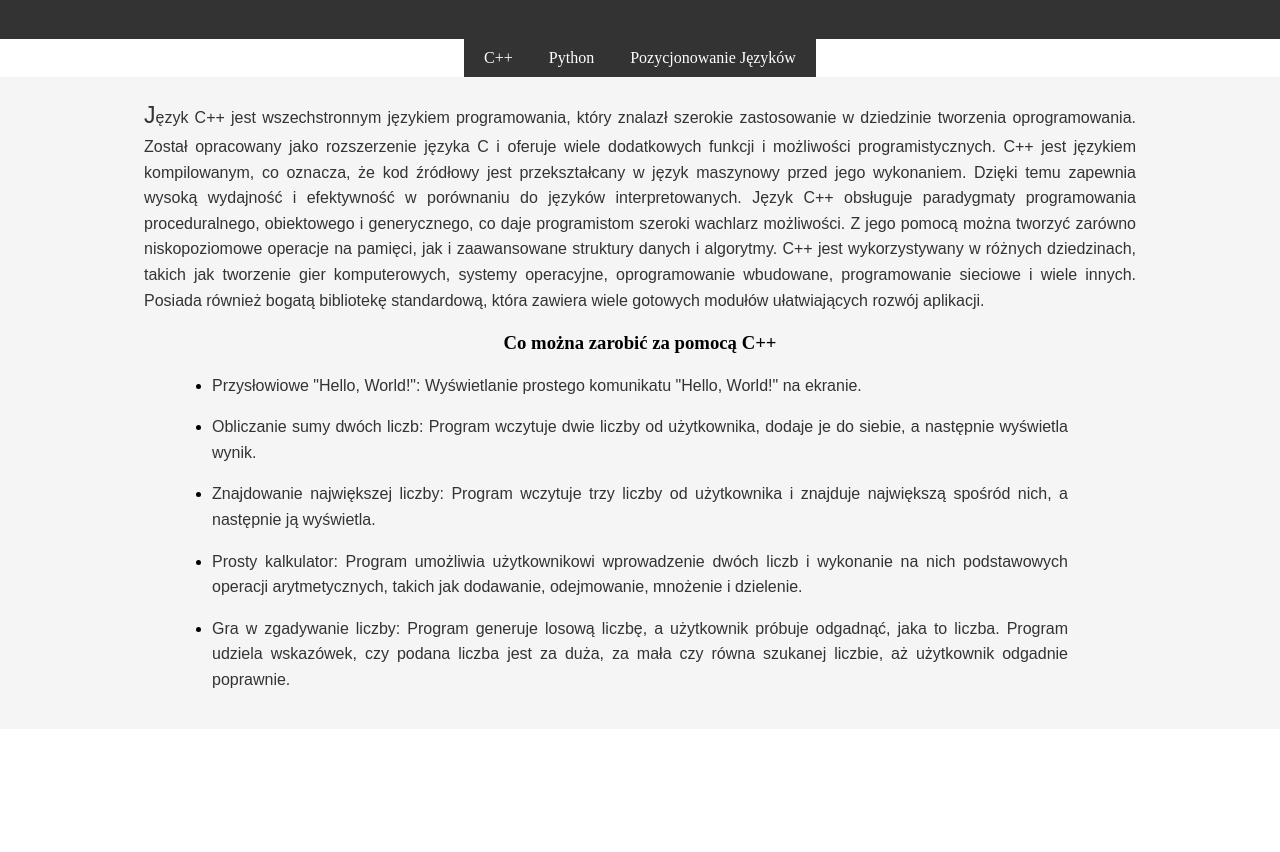
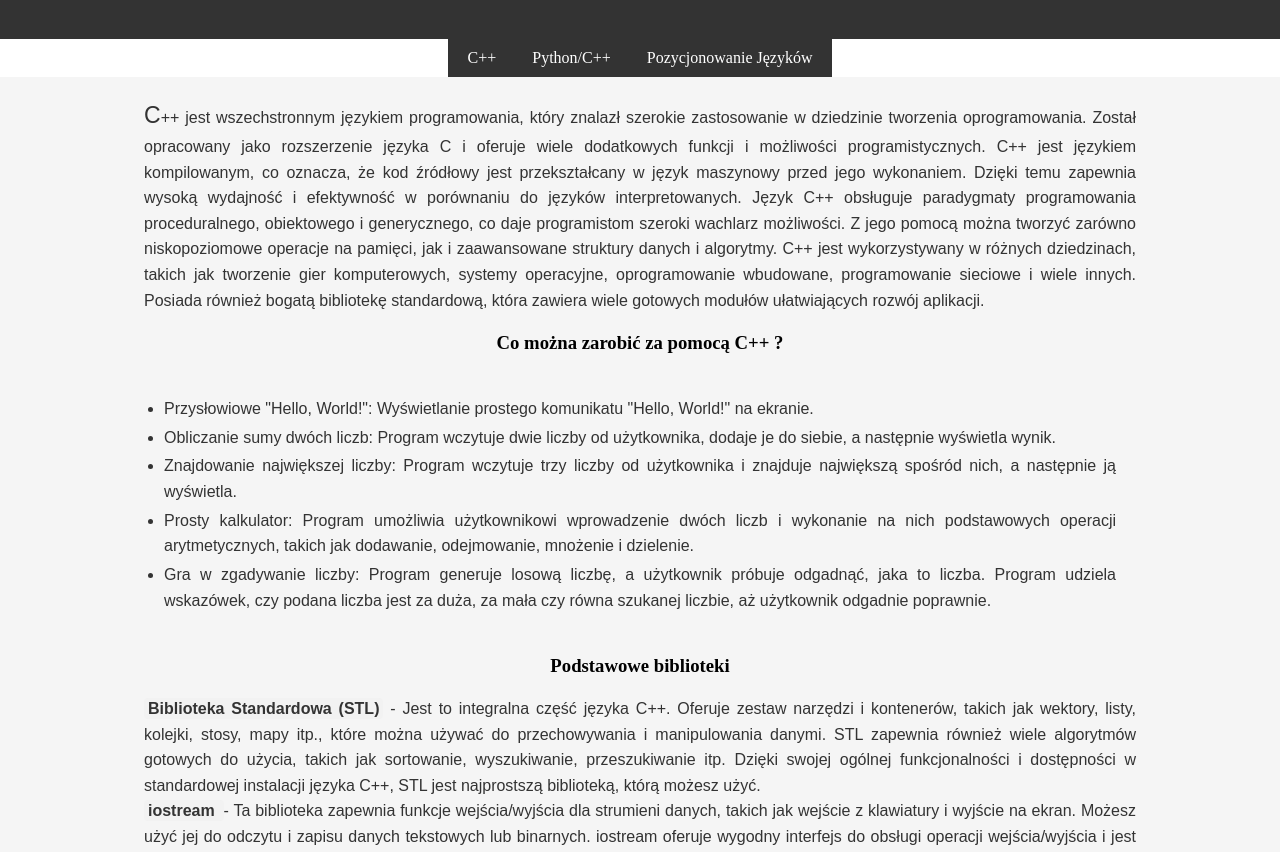
Before and after one commit to Fistaszeq/Cpp, a plain HTML site: page index.html in a window 1280 px wide. Shown: the part 100-952 px from the top of the page. Before the commit the page ends 829 px from the top, so only its background shows below. Drawn offline with Linux system fonts and the light colour scheme.

Commit message:
Update index.html

```diff
--- a/index.html
+++ b/index.html
@@ -57,8 +57,14 @@
     }
 
     li .text {
-        margin: 1em 0;
+        margin: 0.2em 0;
     }
+    .wyrozniony {
+  background-color: #f2f2f2;
+  padding: 2px 4px;
+  border-radius: 4px;
+  font-weight: 700;
+}
     </style>
 </head>
 <body>
@@ -66,15 +72,15 @@
         <h1>C++</h1>
       </div>
       <a href="index.html" class="button">C++</a>
-      <a class="button" href="python.html">Python</a>
-      <a class="button" href="">Pozycjonowanie Języków</a>
+      <a class="button" href="python.html">Python/C++</a>
+      <a class="button" href="poz.html">Pozycjonowanie Języków</a>
 
 
 
 
       <div style="background-color: #f5f5f5; padding: 20px;">
         <p class="text , aaa">
-          Język C++ jest wszechstronnym językiem programowania, który znalazł szerokie zastosowanie w dziedzinie tworzenia oprogramowania.
+        C++ jest wszechstronnym językiem programowania, który znalazł szerokie zastosowanie w dziedzinie tworzenia oprogramowania.
           Został opracowany jako rozszerzenie języka C i oferuje wiele dodatkowych funkcji i możliwości programistycznych.
           C++ jest językiem kompilowanym, co oznacza, że kod źródłowy jest przekształcany w język maszynowy przed jego wykonaniem.
           Dzięki temu zapewnia wysoką wydajność i efektywność w porównaniu do języków interpretowanych.
@@ -84,9 +90,9 @@
           Posiada również bogatą bibliotekę standardową, która zawiera wiele gotowych modułów ułatwiających rozwój aplikacji.
         </p>
 
-            <h3>Co można zarobić za pomocą C++</h3>
+            <h3>Co można zarobić za pomocą C++ ?</h3>
 
-            <ul style="padding: 20px; padding:0 12em;">
+            <ul style="padding: 20px;" class="text">
         <li>
             <p class="text">
                  Przysłowiowe "Hello, World!": Wyświetlanie prostego komunikatu "Hello, World!" na ekranie.
@@ -119,8 +125,21 @@
 
     </ul>
 
+
+    <p class="text">
+        <h3>Podstawowe biblioteki</h3>
+<p class="text">
+    <p class="text">
+        <spam class="wyrozniony"> Biblioteka Standardowa (STL)</spam> - Jest to integralna część języka C++. Oferuje zestaw narzędzi i kontenerów, takich jak wektory, listy, kolejki, stosy, mapy itp., które można używać do przechowywania i manipulowania danymi. STL zapewnia również wiele algorytmów gotowych do użycia, takich jak sortowanie, wyszukiwanie, przeszukiwanie itp. Dzięki swojej ogólnej funkcjonalności i dostępności w standardowej instalacji języka C++, STL jest najprostszą biblioteką, którą możesz użyć.
+    </p>
     <p class="text">
 
+        <spam class="wyrozniony"> iostream </spam>- Ta biblioteka zapewnia funkcje wejścia/wyjścia dla strumieni danych, takich jak wejście z klawiatury i wyjście na ekran. Możesz użyć jej do odczytu i zapisu danych tekstowych lub binarnych. iostream oferuje wygodny interfejs do obsługi operacji wejścia/wyjścia i jest szeroko stosowany w programowaniu C++.
+    </p>
+    <p class="text">
+        <spam class="wyrozniony"> cstdlib</spam> - Ta biblioteka zawiera funkcje do obsługi różnych operacji związanych z konwersją typów, zarządzaniem pamięcią i innymi operacjami systemowymi. Oferuje funkcje takie jak malloc i free do dynamicznego zarządzania pamięcią, funkcje matematyczne, takie jak rand i pow, oraz funkcje konwersji typów, takie jak atoi i atof. cstdlib jest często używane w programowaniu C++, zwłaszcza przy pracy z pamięcią dynamiczną i operacjami systemowymi.
+    </p>
+    </p>
     </p>
 
 
```
